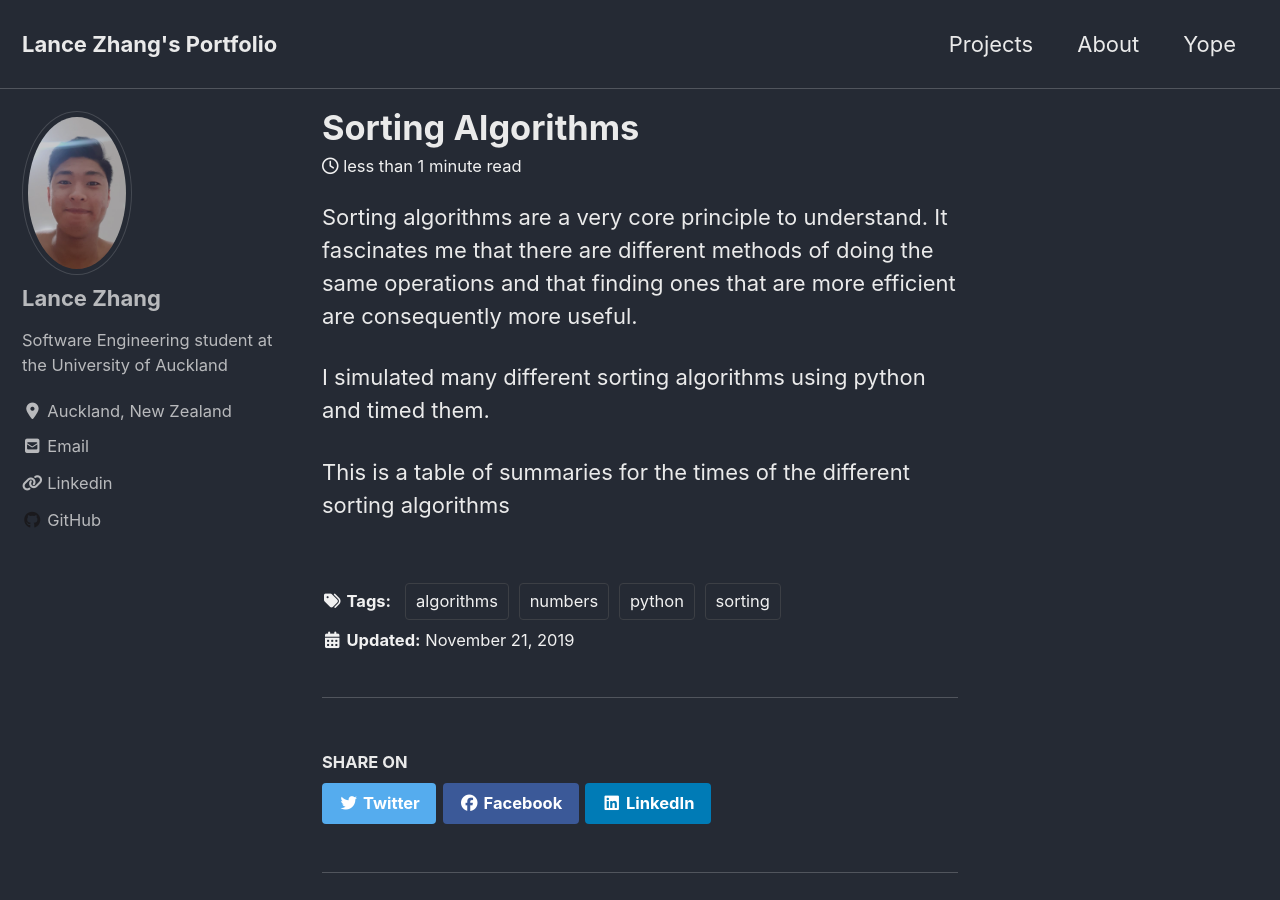
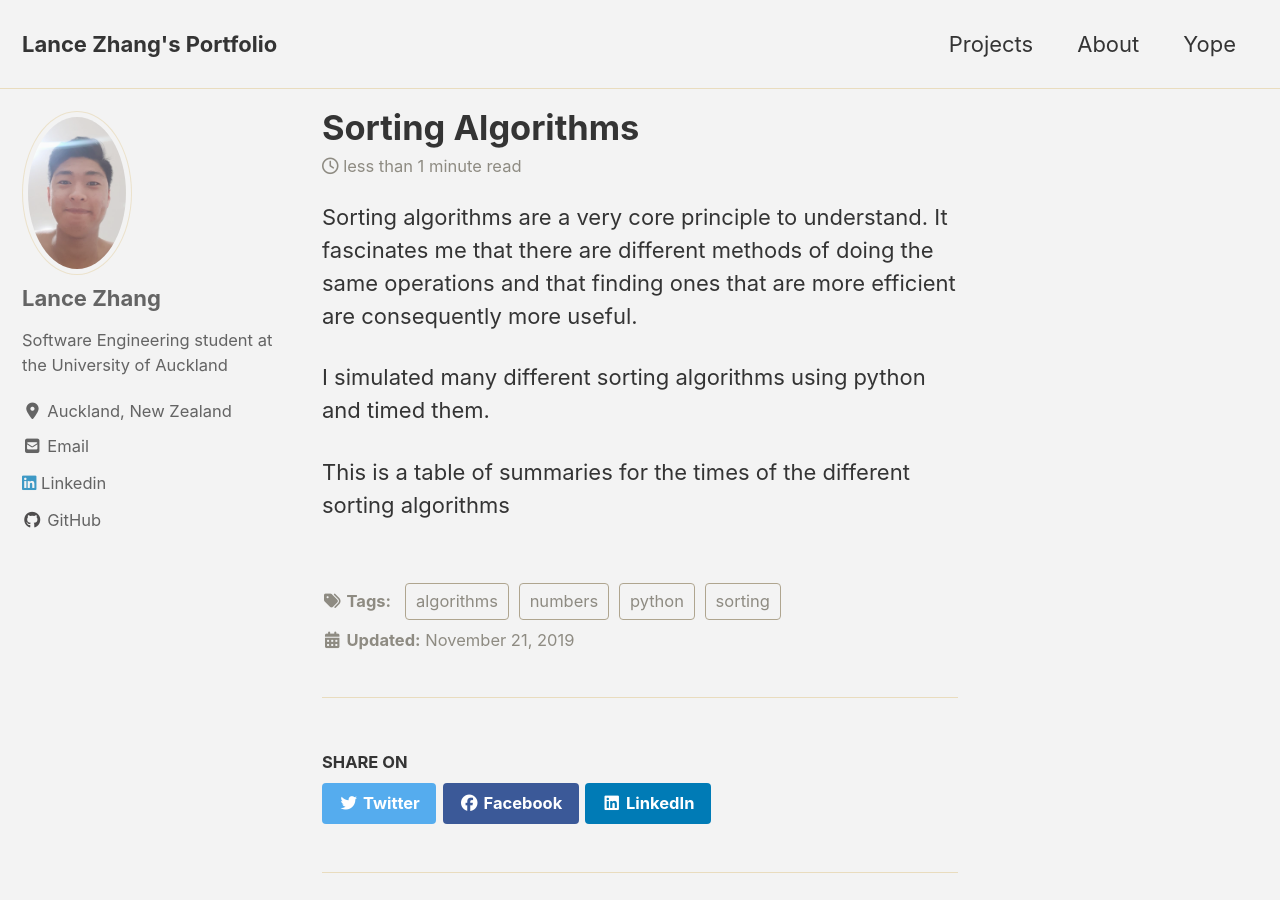
Before and after one commit to lancelancezhang/lancelancezhang.github.io, a Jekyll site: the page built from _posts/2019-11-22-SortingAlgorithms.md, in a window 1280 px wide and 900 px high. Built offline with Jekyll 4.4.1, drawn with Linux system fonts in a browser that asks for light colours; cached includes are drawn as plain includes; nearby versions of some CDN libraries.

Commit message:
changed theme and icon

```diff
--- a/_config.yml
+++ b/_config.yml
@@ -12,7 +12,7 @@
 
 # theme                  : "minimal-mistakes-jekyll"
 # remote_theme           : "mmistakes/minimal-mistakes"
-minimal_mistakes_skin    : "dark" #, "aqua", "contrast", "dark", "dirt", "neon", "mint", "plum", "sunrise"
+minimal_mistakes_skin    : "dirt" #, "aqua", "contrast", "dark", "dirt", "neon", "mint", "plum", "sunrise", "dark"
 
 # Site Settings
 locale                   : "en-US"
@@ -117,7 +117,7 @@ author:
       icon: "fas fa-fw fa-envelope-square"
       url: lancelancezhang@gmail.com
     - label: "Linkedin"
-      icon: "fas fa-fw fa-link"
+      icon: "fab fa-linkedin"
       url: "https://www.linkedin.com/in/lancelancezhang/"
     - label: "Twitter"
       icon: "fab fa-fw fa-twitter-square"
```
